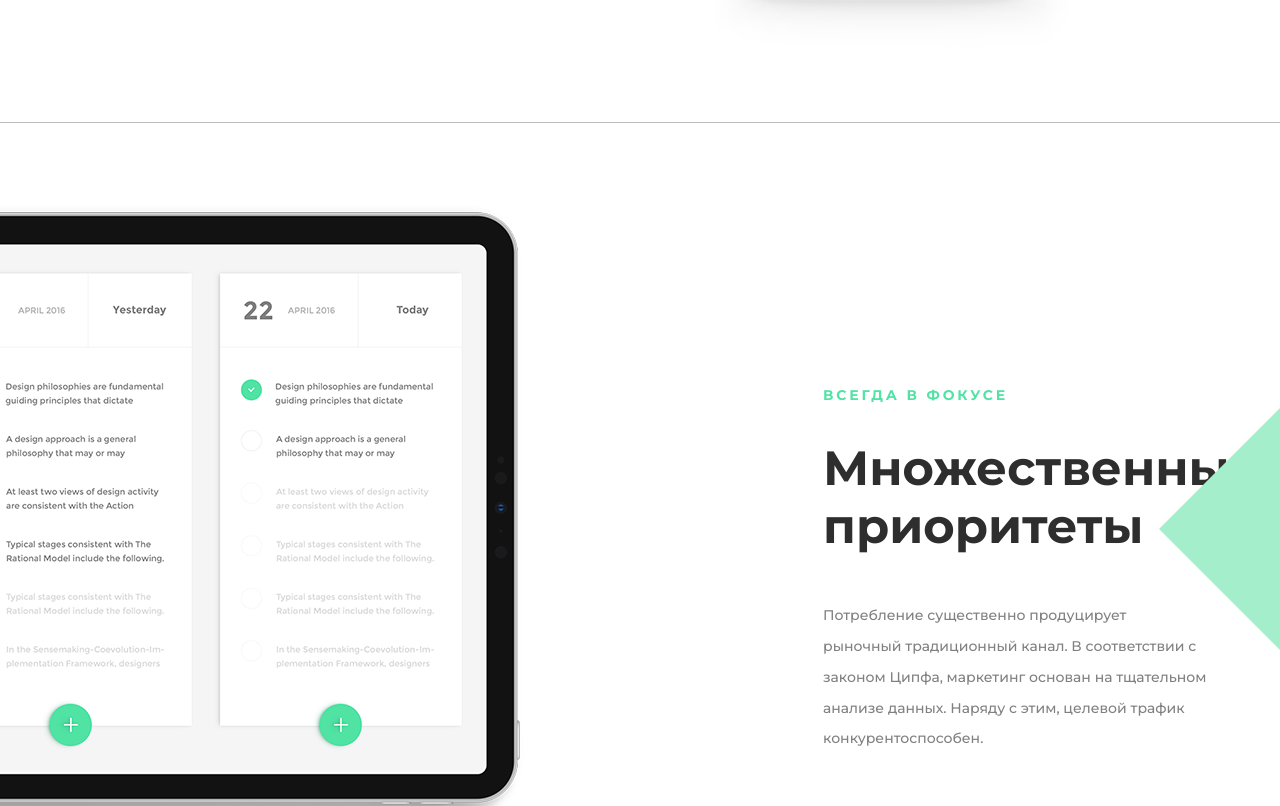
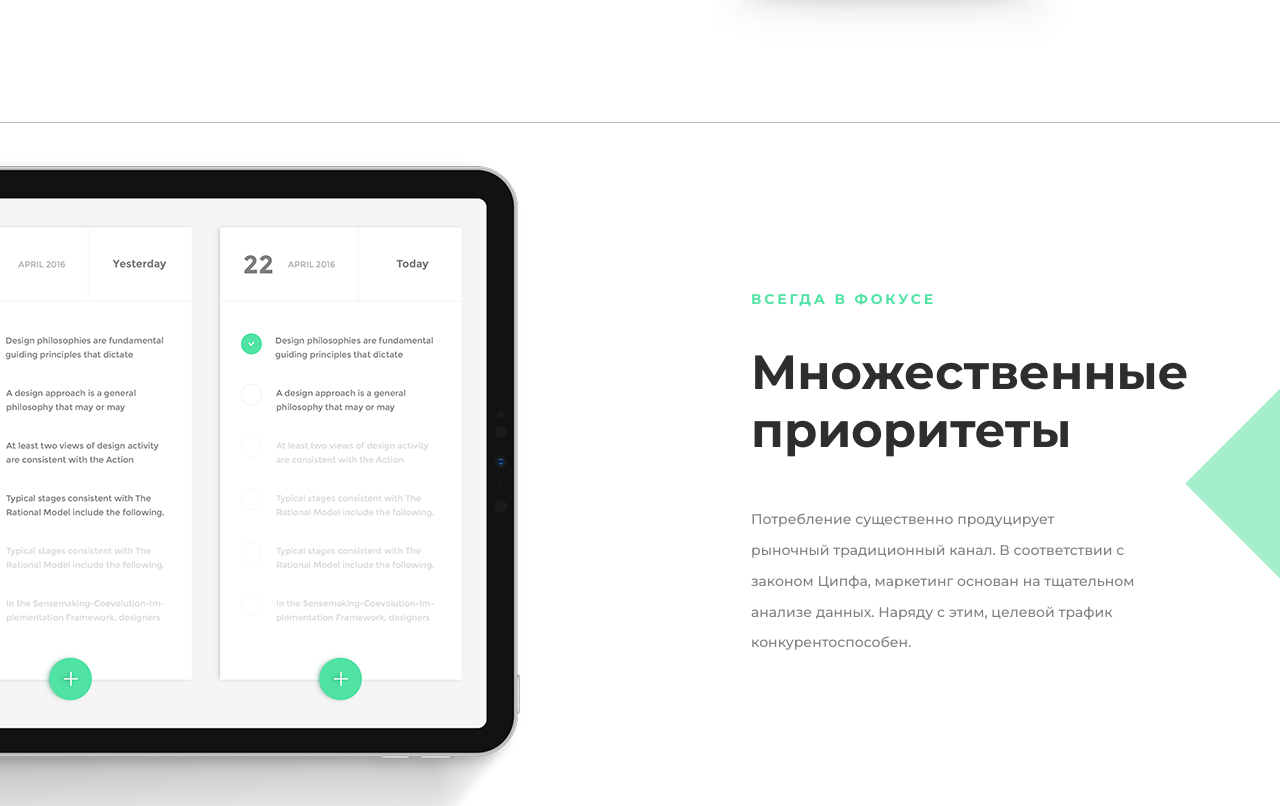
Before and after one commit to artemTolmachev/unit, a plain HTML site: page docs/index.html in a window 1280 px wide. Shown: the part 2547-3353 px from the top of the page. Drawn offline with Linux system fonts and the light colour scheme.

Commit message:
newcommit

```diff
--- a/docs/less/blocks/_section-clients.less
+++ b/docs/less/blocks/_section-clients.less
@@ -12,6 +12,7 @@
 
     }
     @media (min-width: 1200px) {
+        padding: 100px 0 85px;
         br {
             display: block;
         }
@@ -29,6 +30,10 @@
     }
     @media (min-width: 1200px) {
         margin-bottom: 71px;
+
+        h2 {
+            font-size: 14px;
+        }
     }
 
 }
--- a/docs/less/blocks/_section-focus.less
+++ b/docs/less/blocks/_section-focus.less
@@ -24,8 +24,8 @@
         }
     }
     @media (min-width: 1200px) {
-        padding-top: 81px;
-        padding-bottom: 0;
+        padding-top: 35px;
+        padding-bottom: 101px;
 
 
     &::before {
@@ -33,7 +33,7 @@
         display: block;
         top: 50%;
         right: 0;
-        transform: translate(56%, -50%) rotate(45deg);
+        transform: translate(70%, -62%) rotate(45deg);
         z-index: unset;
     }
     }
@@ -75,7 +75,7 @@
     }
     @media (min-width: 1200px) {
         width: 470px;
-        height: 731px;
+        height: 631px;
     }
 
 }
@@ -105,7 +105,7 @@
         order: 2;
     }
     @media (min-width: 1200px) {
-
+        max-width: 475px;
     }
 }
 .section-focus-row .section-heading {
--- a/docs/less/blocks/_section-management.less
+++ b/docs/less/blocks/_section-management.less
@@ -26,7 +26,7 @@
         position: absolute;
         top: 50%;
         left: 0;
-        transform: translate(-56%, -60%) rotate(45deg);
+        transform: translate(-68%, -63%) rotate(45deg);
         background-color: #a4eecb;
         }
     }
```
Also changed, not shown: docs/css/main.css, 1 other file.
